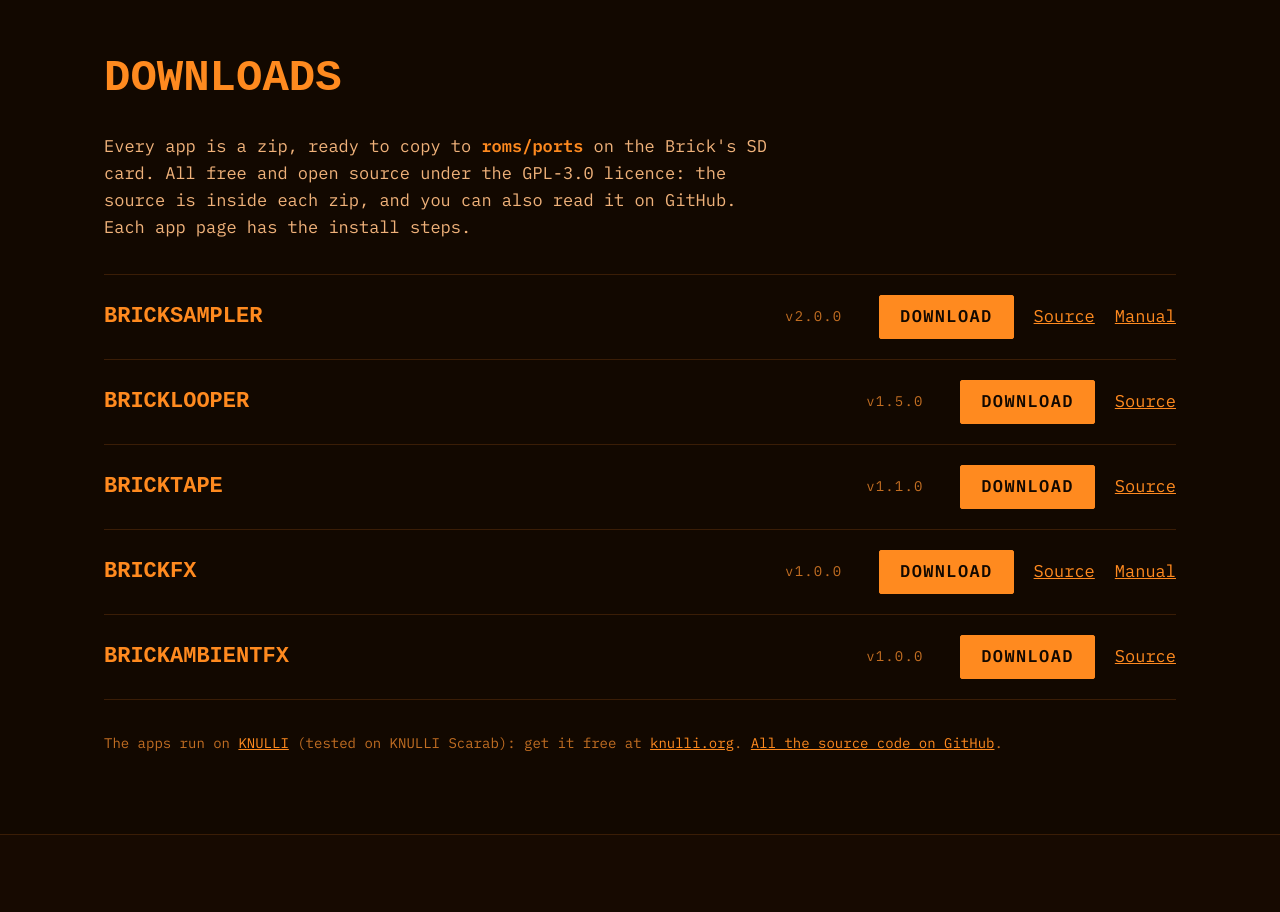
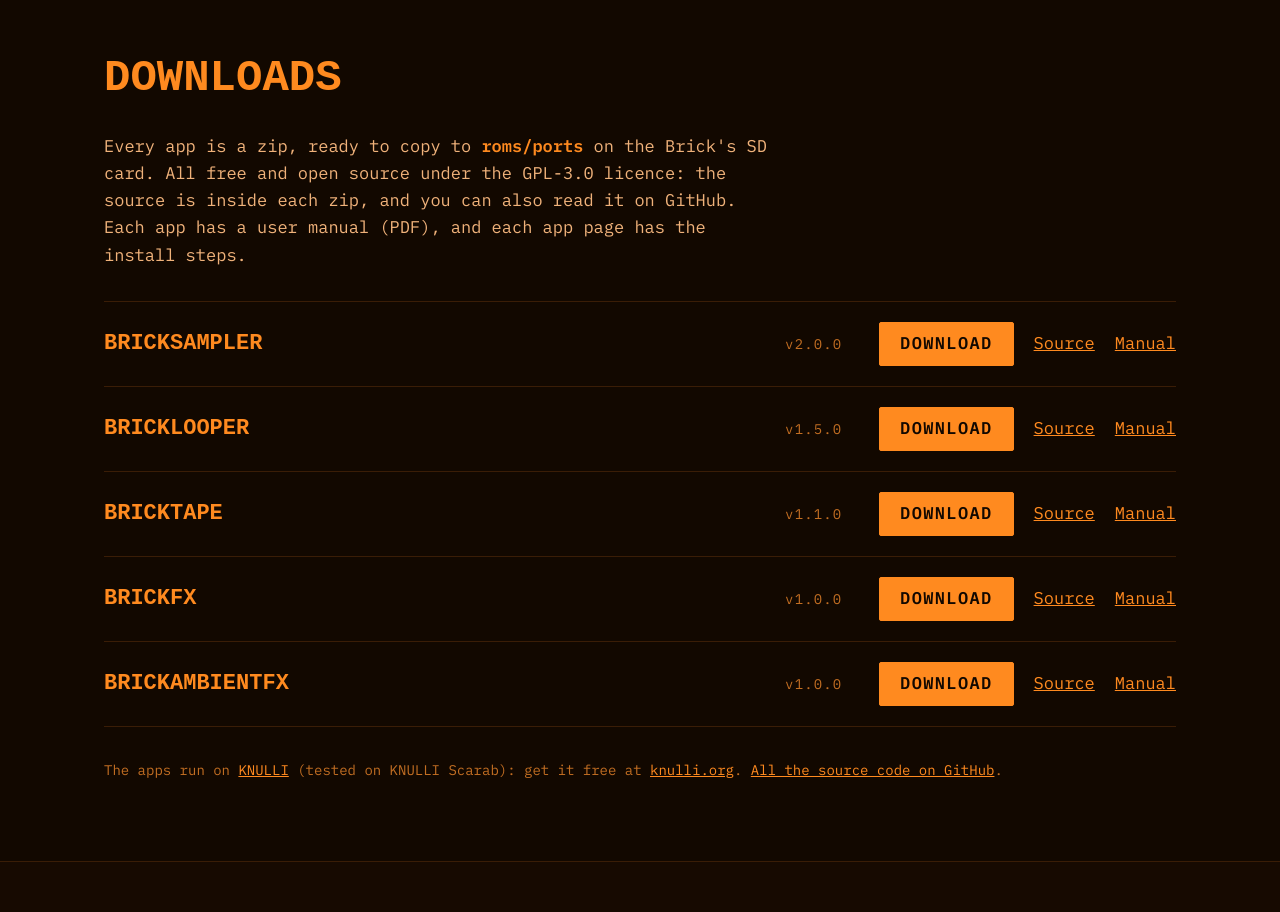
Before and after one commit to brickworldhub/brickworldhub.github.io, a plain HTML site: page index.html in a window 1280 px wide. Shown: the part 2720-3632 px from the top of the page. Drawn offline with Linux system fonts and the light colour scheme; a web font is replaced by a local one.

Commit message:
BrickLooper manual on the live site; manual links for every app in the home downloads list
Co-Authored-By: Claude Opus 5.5 <noreply@anthropic.com>
Claude-Session: https://claude.ai/code/session_01Ww6xfofRDfEog8qquCtwXZ

```diff
--- a/index.html
+++ b/index.html
@@ -146,13 +146,13 @@
   <section id="downloads" class="band">
     <div class="wrap section">
       <h2>DOWNLOADS</h2>
-      <p style="max-width:40em">Every app is a zip, ready to copy to <b>roms/ports</b> on the Brick's SD card. All free and open source under the GPL-3.0 licence: the source is inside each zip, and you can also read it on GitHub. Each app page has the install steps.</p>
+      <p style="max-width:40em">Every app is a zip, ready to copy to <b>roms/ports</b> on the Brick's SD card. All free and open source under the GPL-3.0 licence: the source is inside each zip, and you can also read it on GitHub. Each app has a user manual (PDF), and each app page has the install steps.</p>
       <ul class="list downloads">
         <li><span class="dl-name">BRICKSAMPLER</span><span class="dl-ver">v2.0.0</span><span class="dl-links"><a class="btn primary" href="/downloads/bricksampler/BrickSampler_v2.0.0.zip" download>Download</a> <a href="https://github.com/brickworldhub/brickworldhub.github.io/tree/main/src/bricksampler" rel="noopener" target="_blank">Source</a> <a href="/downloads/bricksampler/BrickSampler_Manual_v2.0.pdf" target="_blank" rel="noopener">Manual</a></span></li>
-        <li><span class="dl-name">BRICKLOOPER</span><span class="dl-ver">v1.5.0</span><span class="dl-links"><a class="btn primary" href="/downloads/bricklooper/BrickLooper_v1.5.0.zip" download>Download</a> <a href="https://github.com/brickworldhub/brickworldhub.github.io/tree/main/src/bricklooper" rel="noopener" target="_blank">Source</a></span></li>
-        <li><span class="dl-name">BRICKTAPE</span><span class="dl-ver">v1.1.0</span><span class="dl-links"><a class="btn primary" href="/downloads/bricktape/BrickTape_v1.1.0.zip" download>Download</a> <a href="https://github.com/brickworldhub/brickworldhub.github.io/tree/main/src/bricktape" rel="noopener" target="_blank">Source</a></span></li>
+        <li><span class="dl-name">BRICKLOOPER</span><span class="dl-ver">v1.5.0</span><span class="dl-links"><a class="btn primary" href="/downloads/bricklooper/BrickLooper_v1.5.0.zip" download>Download</a> <a href="https://github.com/brickworldhub/brickworldhub.github.io/tree/main/src/bricklooper" rel="noopener" target="_blank">Source</a> <a href="/downloads/bricklooper/BrickLooper_Manual_v1.5.pdf" target="_blank" rel="noopener">Manual</a></span></li>
+        <li><span class="dl-name">BRICKTAPE</span><span class="dl-ver">v1.1.0</span><span class="dl-links"><a class="btn primary" href="/downloads/bricktape/BrickTape_v1.1.0.zip" download>Download</a> <a href="https://github.com/brickworldhub/brickworldhub.github.io/tree/main/src/bricktape" rel="noopener" target="_blank">Source</a> <a href="/downloads/bricktape/BrickTape_Manual_v1.1.pdf" target="_blank" rel="noopener">Manual</a></span></li>
         <li><span class="dl-name">BRICKFX</span><span class="dl-ver">v1.0.0</span><span class="dl-links"><a class="btn primary" href="/downloads/brickfx/BrickFX_v1.0.0.zip" download>Download</a> <a href="https://github.com/brickworldhub/brickworldhub.github.io/tree/main/src/brickfx" rel="noopener" target="_blank">Source</a> <a href="/downloads/brickfx/BrickFX_v1.0.0_manual.pdf" target="_blank" rel="noopener">Manual</a></span></li>
-        <li><span class="dl-name">BRICKAMBIENTFX</span><span class="dl-ver">v1.0.0</span><span class="dl-links"><a class="btn primary" href="/downloads/brickambientfx/BrickAmbientFX_v1.0.0.zip" download>Download</a> <a href="https://github.com/brickworldhub/brickworldhub.github.io/tree/main/src/brickambientfx" rel="noopener" target="_blank">Source</a></span></li>
+        <li><span class="dl-name">BRICKAMBIENTFX</span><span class="dl-ver">v1.0.0</span><span class="dl-links"><a class="btn primary" href="/downloads/brickambientfx/BrickAmbientFX_v1.0.0.zip" download>Download</a> <a href="https://github.com/brickworldhub/brickworldhub.github.io/tree/main/src/brickambientfx" rel="noopener" target="_blank">Source</a> <a href="/downloads/brickambientfx/BrickAmbientFX_Manual_v1.0.0.pdf" target="_blank" rel="noopener">Manual</a></span></li>
       </ul>
       <p class="small">The apps run on <a href="https://knulli.org/" rel="noopener" target="_blank">KNULLI</a> (tested on KNULLI Scarab): get it free at <a href="https://knulli.org/" rel="noopener" target="_blank">knulli.org</a>. <a href="https://github.com/brickworldhub/brickworldhub.github.io/tree/main/src" rel="noopener" target="_blank">All the source code on GitHub</a>.</p>
     </div>
```
